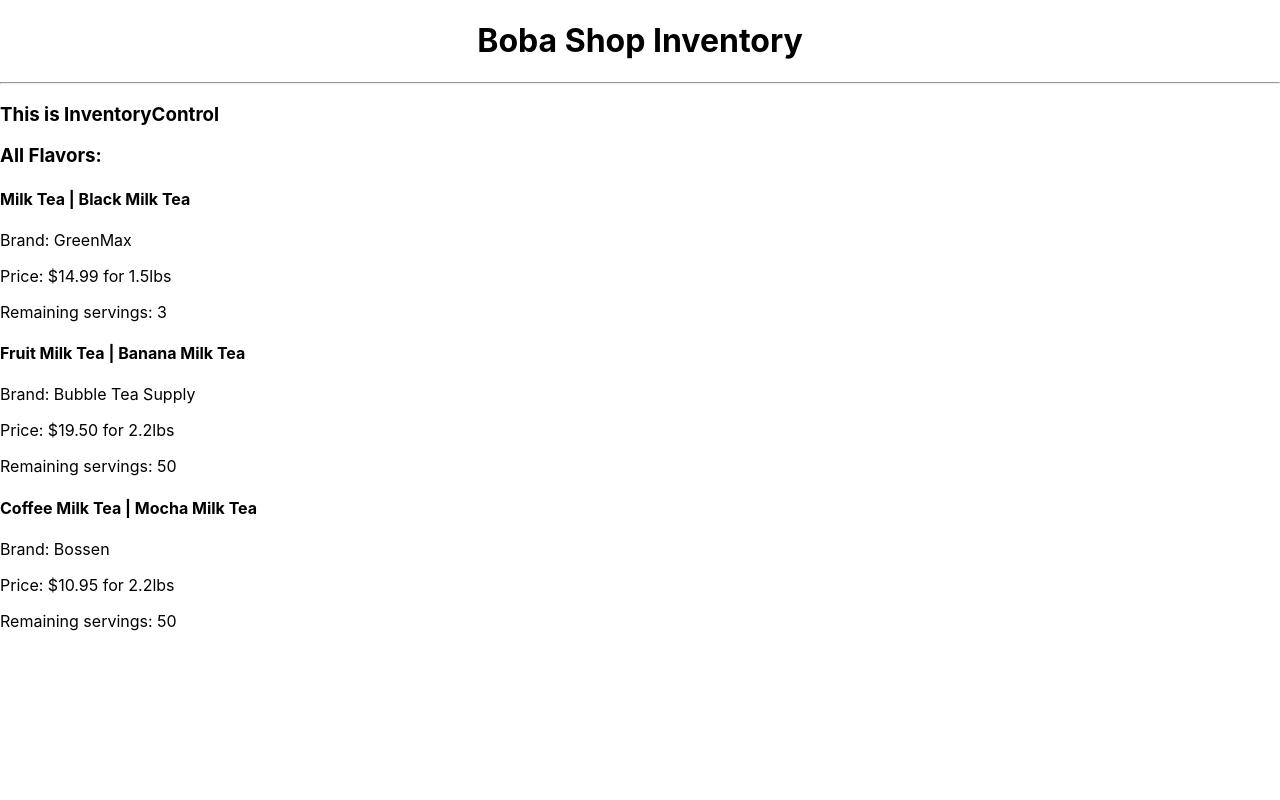
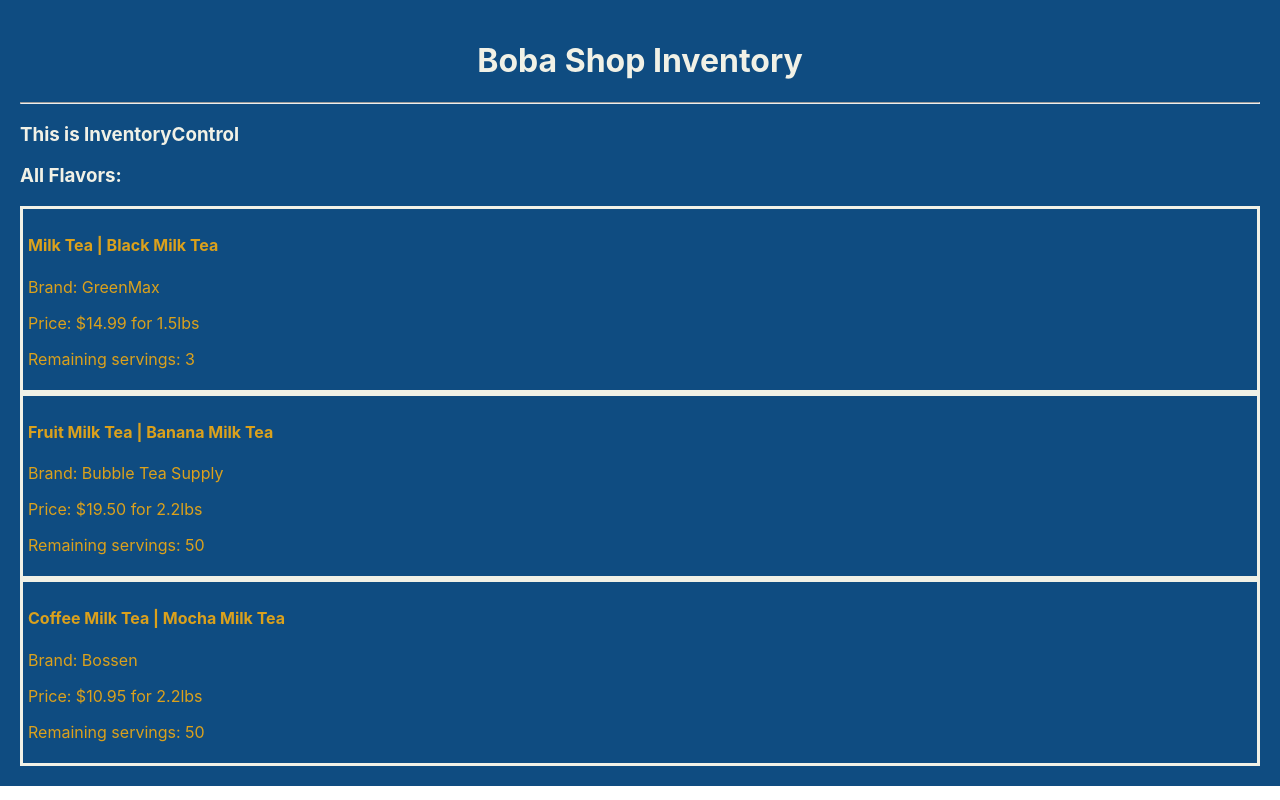
Before and after one commit to ayohana/boba-shop-redux, a React (Create React App) app: page / in a window 1280 px wide. Built offline with nearby package versions, Linux system fonts and the light colour scheme.

Commit message:
Add styling to Flavor

```diff
--- a/src/components/App.js
+++ b/src/components/App.js
@@ -1,14 +1,21 @@
 import React from 'react';
-import './App.css';
 import Header from './Header';
 import InventoryControl from './InventoryControl';
+
+const bodyStyle = {
+  backgroundColor: "#0F4C81",
+  padding: "20px",
+  color: "#F1F1E6"
+};
 
 function App() {
   return (
     <React.Fragment>
-      <Header />
-      <hr />
-      <InventoryControl />
+      <div style={bodyStyle}>
+        <Header />
+        <hr />
+        <InventoryControl />
+      </div>
     </React.Fragment>
   );
 }
--- a/src/components/Flavor.js
+++ b/src/components/Flavor.js
@@ -1,13 +1,23 @@
 import React from 'react';
 import PropTypes from "prop-types";
+
+const flavorStyle = {
+  backgroundColor: "#0F4C81",
+  borderColor: "#F1F1E6",
+  borderStyle: "solid",
+  padding: "5px",
+  color: "#DBA11C"
+};
 
 function Flavor(props) {
   return (
     <React.Fragment>
-      <h4>{props.type} | {props.name}</h4>
-      <p>Brand: {props.brand}</p>
-      <p>Price: ${props.price} for {props.weightPurchased}lbs</p>
-      <p>Remaining servings: {props.servings}</p>
+      <div style={flavorStyle}>
+        <h4>{props.type} | {props.name}</h4>
+        <p>Brand: {props.brand}</p>
+        <p>Price: ${props.price} for {props.weightPurchased}lbs</p>
+        <p>Remaining servings: {props.servings}</p>
+      </div>
     </React.Fragment>
   );
 }
```
Also changed, not shown: src/components/App.css (deleted, +0 -38 lines), 1 other file (tests, documents, lock files or other folders).
